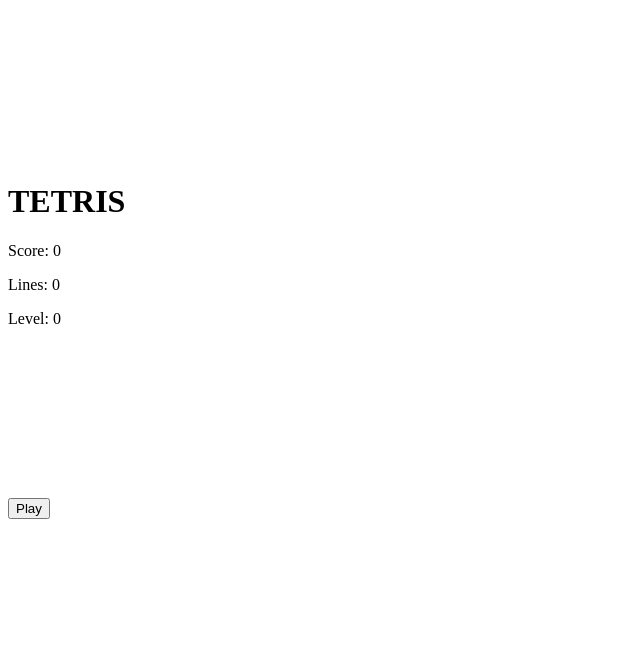
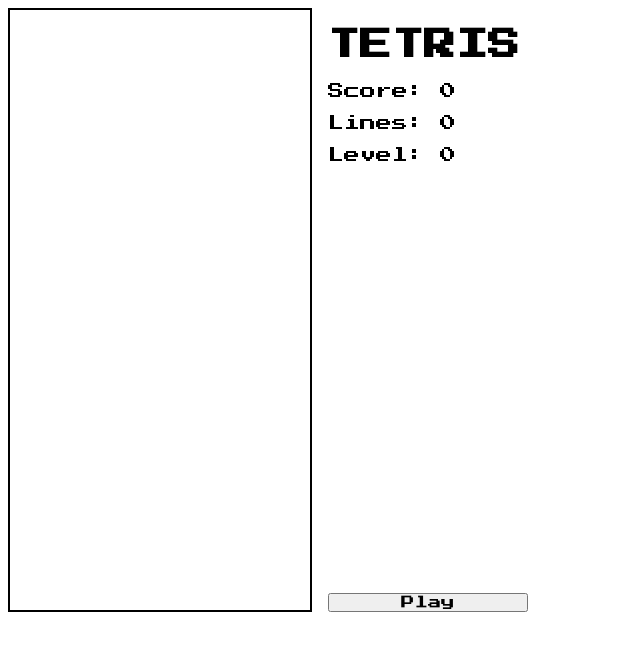
Before and after one commit to kayoooooo/retrogame, a plain HTML site: page index.html in a window 1280 px wide. Shown: the whole page, without its empty margins (0-640 px from the left). Drawn offline with Linux system fonts and the light colour scheme.

Commit message:
added css

```diff
--- a/index.html
+++ b/index.html
@@ -1,8 +1,11 @@
 <!doctype html>
 <html>
 <head>
-  <script src="src/main.js"></script>
-  <script src="src/board.js"></script>
+  <link
+  href="https://fonts.googleapis.com/css?family=Press+Start+2P"
+  rel="stylesheet"
+/>
+<link rel="stylesheet" type="text/css" href="style.css">
 </head>
 <body>
 <div class="grid">
@@ -18,5 +21,7 @@
       <button onclick="play()" class="play-button">Play</button>
     </div>
 </div>
+<script src="src/main.js"></script>
+<script src="src/board.js"></script>
 </body>
 </html>
--- a/src/main.js
+++ b/src/main.js
@@ -10,6 +10,7 @@ context.canvas.height = ROWS * BLOCK_SIZE;
 
 context.scale(BLOCK_SIZE, BLOCK_SIZE);
 
+/*
 let board = new Board()
 
 function play() {
@@ -24,4 +25,4 @@ function shuffle(array) {
 }
 
 queue = []
-queue.append(shuffle([1,2,3,4,5,6,7]))
+queue.append(shuffle([1,2,3,4,5,6,7]))*/
--- a/style.css
+++ b/style.css
@@ -0,0 +1,18 @@
+* {
+    font-family: "Press Start 2P", cursive;
+}
+
+.grid {
+    display: grid;
+    grid-template-columns: 320px 200px;
+}
+
+.right-column {
+    display: flex;
+    flex-direction: column;
+    justify-content: space-between;
+}
+
+.game-board {
+    border: solid 2px;
+}
```
